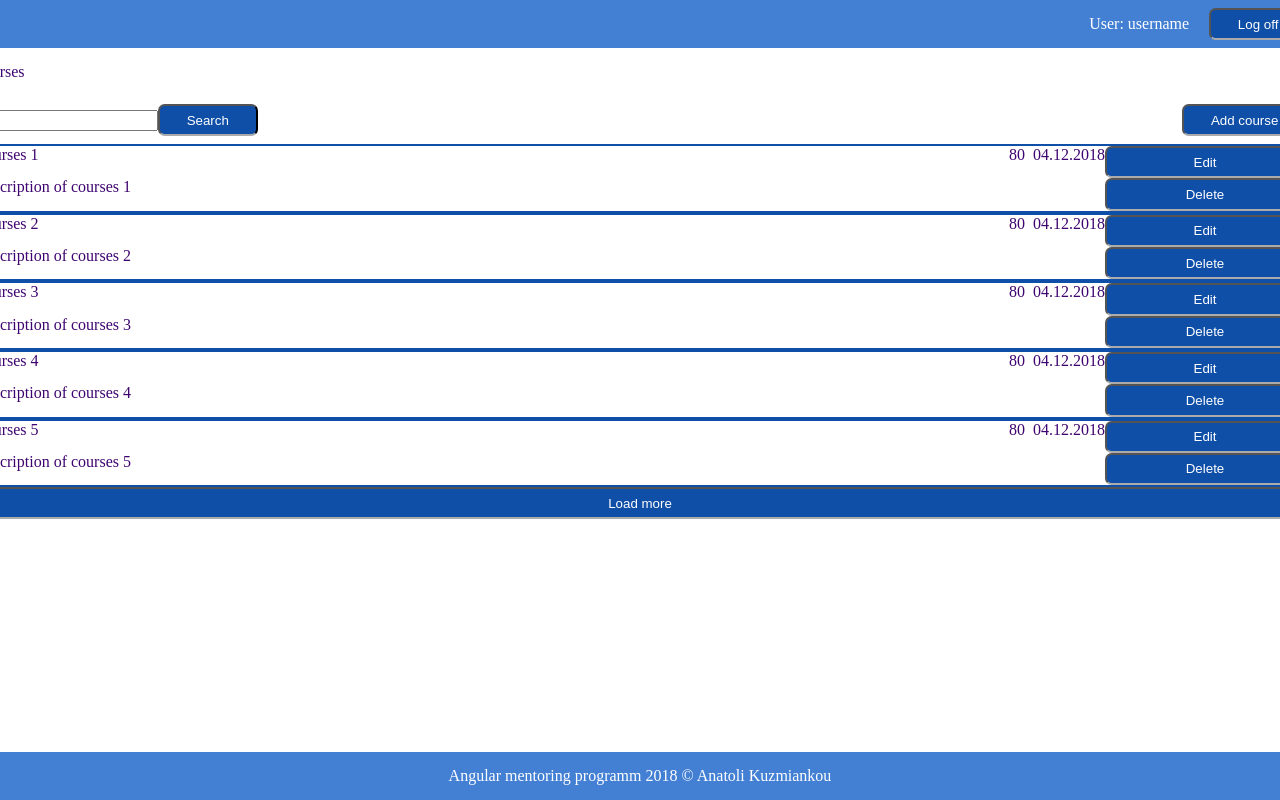
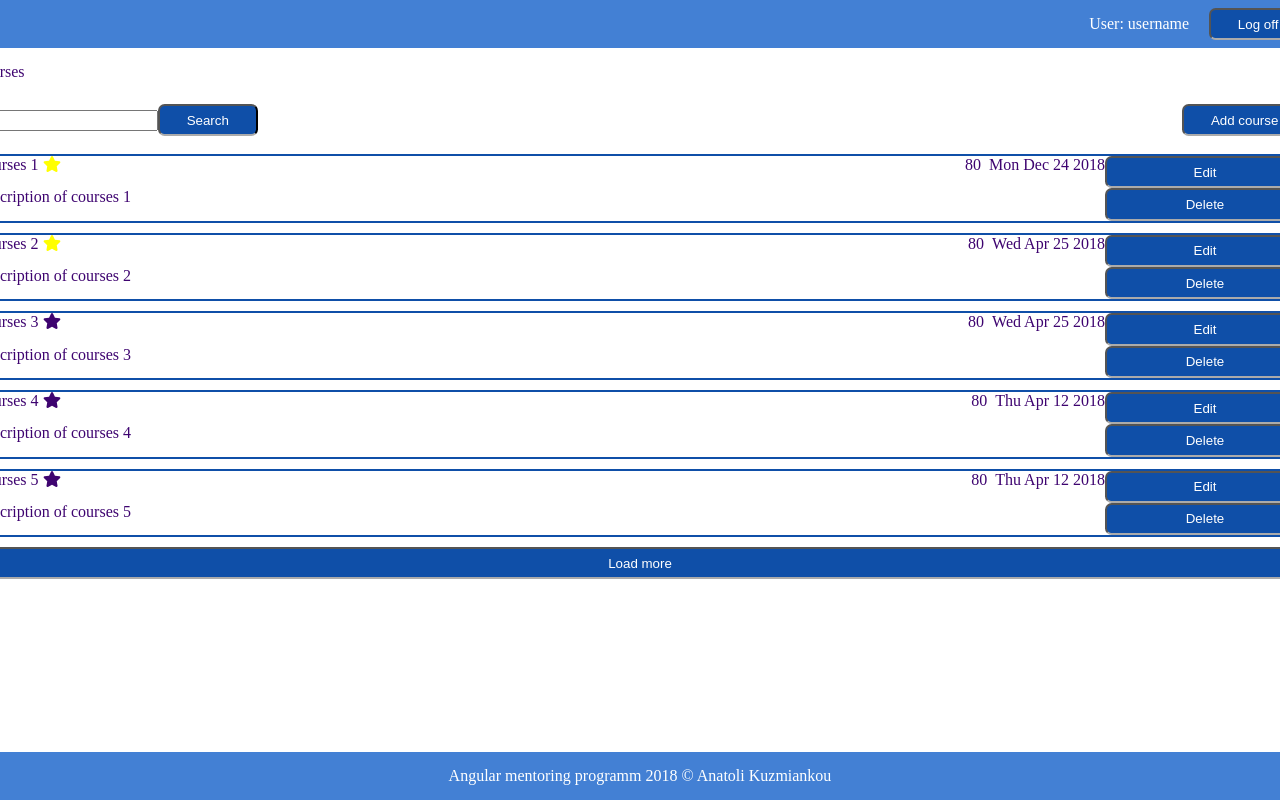
Before and after one commit to kuzanatoliy/angular-mentoring-programm, an Angular app: page /courses in a window 1280 px wide. Shown: the top 800 px of the page. Built offline with nearby package versions, Linux system fonts and the light colour scheme.

Commit message:
Directives and pipes: Fix directives

```diff
--- a/src/app/courses/course-item/course-item.component.html
+++ b/src/app/courses/course-item/course-item.component.html
@@ -1,8 +1,16 @@
-<div class="course">
+<div
+  class="course"
+  [appFreshCourse]="course.creationDate">
   <div class='course-content'>
-    <div class="course-content-title">{{course.title}}</div>
+    <div class="course-content-title">
+      {{course.title}}
+      <fa-icon
+        [icon]="STAR_ICON"
+        [ngClass]="{'course-content-title-star': course.topRated}">
+      </fa-icon>
+    </div>
     <div class="course-content-duration">{{course.duration}}</div>
-    <div class="course-content-date">{{course.creationDate}}</div>
+    <div class="course-content-date">{{course.creationDate.toDateString()}}</div>
     <div class="course-content-description">{{course.description}}</div>
   </div>
   <div class='course-control'>
--- a/src/app/courses/course-item/course-item.component.sass
+++ b/src/app/courses/course-item/course-item.component.sass
@@ -1,6 +1,9 @@
 .course
   display: flex
   border: solid 2px #0f4fa8
+  margin: 10px 0
+  &.new
+    border-color: green
 
 .course-content
   flex-grow: 1
@@ -9,6 +12,9 @@
 
 .course-content-title
   flex-grow: 1
+
+.course-content-title-star
+  color: yellow
 
 .course-content-duration
   margin: 0 0.5rem
--- a/src/app/courses/course-item/course-item.component.ts
+++ b/src/app/courses/course-item/course-item.component.ts
@@ -1,4 +1,5 @@
 import { Component, OnInit, Input } from '@angular/core';
+import { faStar } from '@fortawesome/free-solid-svg-icons';
 
 import { ICourse } from '../../interfaces/ICourse';
 
@@ -12,8 +13,7 @@ export class CourseItemComponent implements OnInit {
   @Input() updateAction: Function;
   @Input() removeAction: Function;
 
-  UPDATE_BUTTON_NAME = 'Edit'
-  REMOVE_BUTTON_NAME = 'Delete'
+  public STAR_ICON: Object = faStar;
 
   constructor() {}
 
--- a/src/app/courses/courses/courses.component.html
+++ b/src/app/courses/courses/courses.component.html
@@ -1,8 +1,14 @@
 <div class="courses">
+  <div *ngIf="isCourses(); then coursesBlock; else messageBlock">this is ignored</div>
+  <ng-template #coursesBlock>
     <app-course-item
       *ngFor="let course of courses"
       [course]="course"
       [updateAction]="updateCourseHandler"
       [removeAction]="removeCourseHandler"
     ></app-course-item>
+  </ng-template>
+  <ng-template #messageBlock>
+    <div class="courses-message">No data feel free to add new course</div>
+  </ng-template>
 </div>
--- a/src/app/courses/courses/courses.component.sass
+++ b/src/app/courses/courses/courses.component.sass
@@ -0,0 +1,6 @@
+.courses-message
+  border: 2px solid red
+  margin: 10px 0
+  padding: 5px
+  text-align: center
+  color: red
--- a/src/app/courses/courses/courses.component.ts
+++ b/src/app/courses/courses/courses.component.ts
@@ -12,38 +12,47 @@ export class CoursesComponent implements OnInit {
     this.courses = [];
   }
 
+  isCourses() {
+    return !!this.courses;
+  }
+
   ngOnInit() {
     console.log('ngOnInit');
     this.courses = [{
       id: 1,
       title: "Courses 1",
       duration: 80,
-      creationDate: "04.12.2018",
-      description: "Description of courses 1"
+      creationDate: new Date("12.24.2018"),
+      description: "Description of courses 1",
+      topRated: true
     }, {
       id: 2,
       title: "Courses 2",
       duration: 80,
-      creationDate: "04.12.2018",
-      description: "Description of courses 2"
+      creationDate: new Date("04.25.2018"),
+      description: "Description of courses 2",
+      topRated: true
     }, {
       id: 3,
       title: "Courses 3",
       duration: 80,
-      creationDate: "04.12.2018",
-      description: "Description of courses 3"
+      creationDate: new Date("04.25.2018"),
+      description: "Description of courses 3",
+      topRated: false
     }, {
       id: 4,
       title: "Courses 4",
       duration: 80,
-      creationDate: "04.12.2018",
-      description: "Description of courses 4"
+      creationDate: new Date("04.12.2018"),
+      description: "Description of courses 4",
+      topRated: false
     }, {
       id: 5,
       title: "Courses 5",
       duration: 80,
-      creationDate: "04.12.2018",
-      description: "Description of courses 5"
+      creationDate: new Date("04.12.2018"),
+      description: "Description of courses 5",
+      topRated: false
     }];
   }
 
--- /dev/null
+++ b/src/app/courses/directives/fresh-course.directive.ts
@@ -0,0 +1,27 @@
+import { Directive, ElementRef, Input } from '@angular/core';
+
+@Directive({
+  selector: '[appFreshCourse]'
+})
+export class FreshCourseDirective {
+  private TIME: number = 14;
+
+  private nativeElem;
+
+  @Input() appFreshCourse: Date;
+
+  constructor(private elem: ElementRef) {
+    this.nativeElem = elem.nativeElement;
+  }
+
+  ngOnInit() {
+    const date = this.appFreshCourse;
+    const end = new Date();
+    const start = new Date();
+    start.setDate(end.getDate() - this.TIME);
+    if(start < date && end >= date) {
+      this.nativeElem.classList.add('new');
+    }
+  }
+
+}
--- a/src/app/interfaces/ICourse.ts
+++ b/src/app/interfaces/ICourse.ts
@@ -4,4 +4,5 @@ export interface ICourse {
   creationDate: Date;
   duration: number;
   description: string;
+  topRated: boolean;
 }
--- a/src/app/models/Course.ts
+++ b/src/app/models/Course.ts
@@ -6,4 +6,5 @@ export class Course implements ICourse {
   creationDate: Date;
   duration: number;
   description: string;
+  topRated: boolean;
 }
```
Also changed, not shown: package.json (+34 -31 lines), src/app/courses/courses.module.ts (+7 -1 lines), 2 other files (tests, documents, lock files or other folders). Lines whose indentation alone changed are shown as unchanged.
